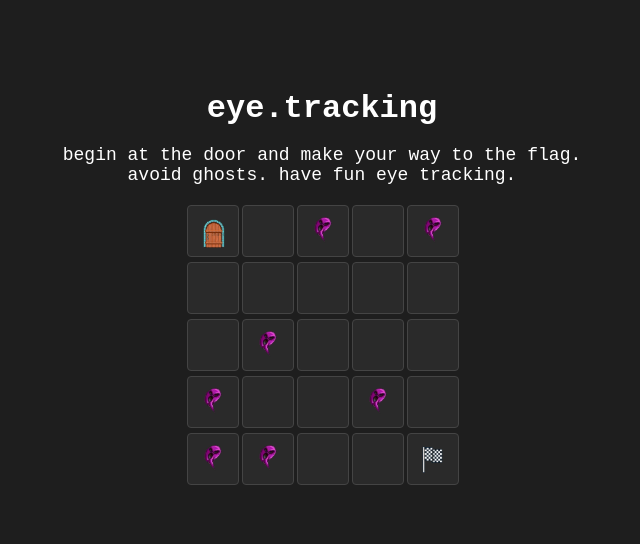
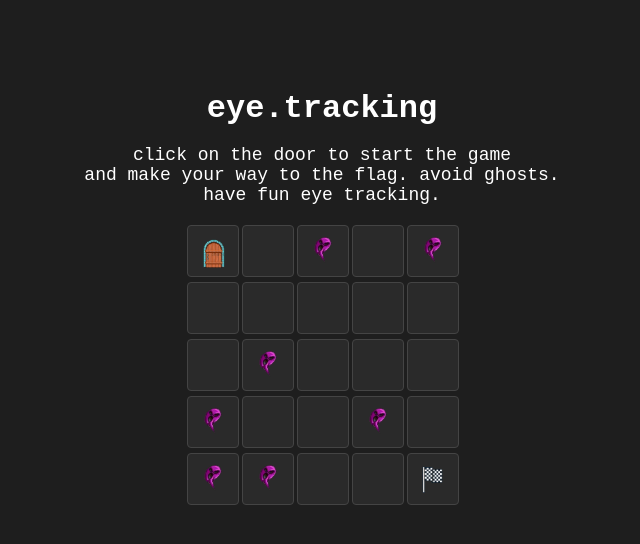
Before and after one commit to irisxvii/eye.balls, a Flask app: page / in a window 1280 px wide. Shown: the top 544 px of the page, without its empty margins (318-958 px from the left). Run offline with Flask 3, Linux system fonts and the light colour scheme.

```diff
--- a/templates/index.html
+++ b/templates/index.html
@@ -45,13 +45,19 @@
         .hidden-ghost {
             opacity: 0;
         }
+        #message {
+            margin-top: 20px;
+            font-size: 20px;
+            color: #ff4444;
+        }
     </style>
 </head>
 <body>
     <h1>eye.tracking</h1>
     <div class="rules">
-        <p>begin at the door and make your way to the flag. <br/>
-            avoid ghosts. have fun eye tracking.</p>
+        <p>click on the door to start the game <br/>
+             and make your way to the flag.
+            avoid ghosts. <br/>have fun eye tracking.</p>
     </div>
     <div class="maze">
         {% for row in maze %}
@@ -74,10 +80,14 @@
         function flipTile(cell) {
             if (!gameStarted && cell.querySelector('img') && cell.querySelector('img').src.includes('door.png')) {
                 startGame();
-            } else if (gameStarted && cell.dataset.type === 'ghost') {
-                endGame("Oh no! You hit a ghost!");
-            } else if (cell.innerHTML.trim() === '') {
-                cell.innerHTML = '⭐';
+            } else if (gameStarted) {
+                if (cell.dataset.type === 'ghost') {
+                    endGame("Oh no! You hit a ghost! Game Over!");
+                } else if (cell.querySelector('img') && cell.querySelector('img').src.includes('flag.png')) {
+                    endGame("Congratulations! You reached the flag!");
+                } else if (cell.innerHTML.trim() === '') {
+                    cell.innerHTML = '⭐';
+                }
             }
         }
 
@@ -92,10 +102,17 @@
         function endGame(message) {
             displayMessage(message);
             gameStarted = false;
+            setTimeout(resetGame, 3000);
+        }
+
+        function resetGame() {
+            location.reload();
         }
 
         function displayMessage(msg) {
-            document.getElementById("message").innerText = msg;
+            const messageDiv = document.getElementById("message");
+            messageDiv.innerText = msg;
+            messageDiv.style.color = msg.includes("Congratulations") ? "#44ff44" : "#ff4444";
         }
     </script>
 </body>
```
